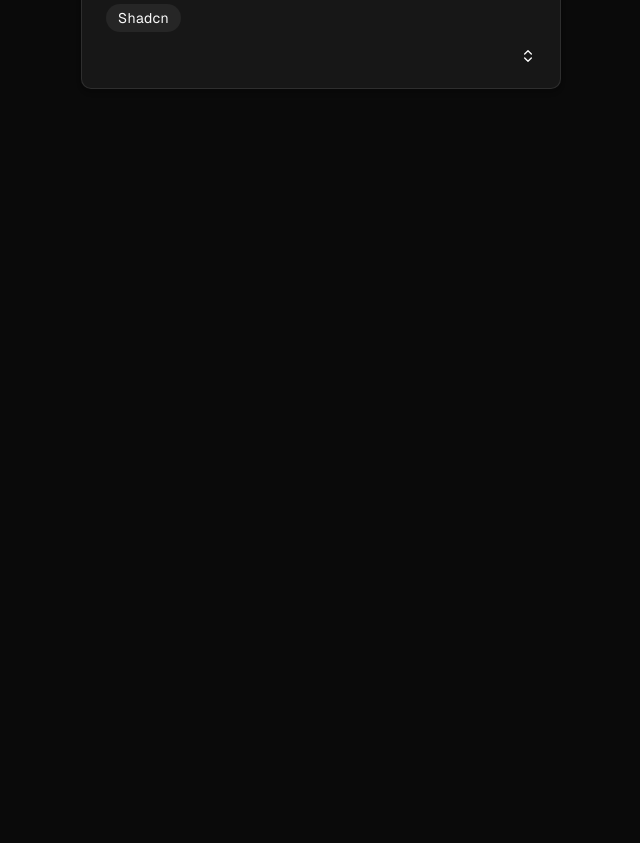
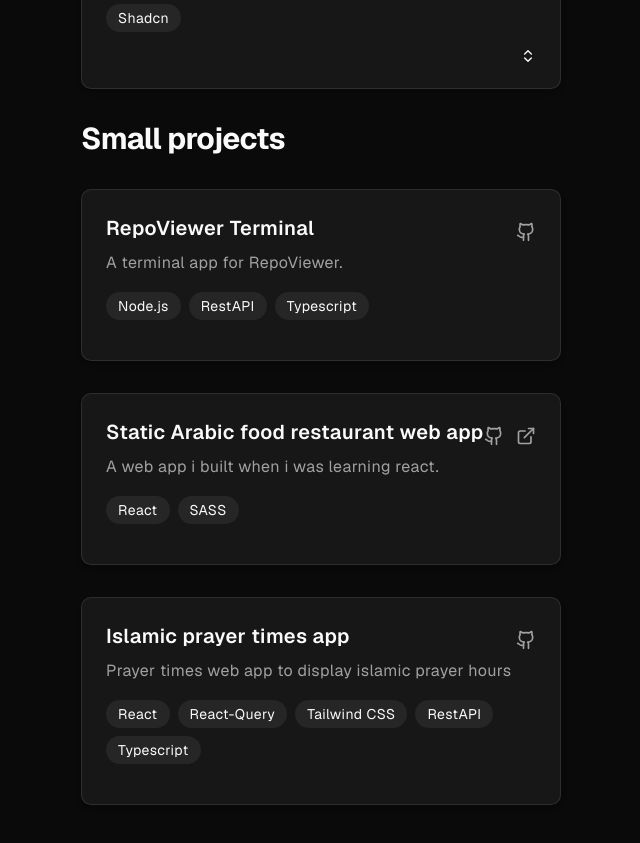
Before and after one commit to phan-forsure/portfolio-v2, a Next.js app: page /projects in a window 1280 px wide. Shown: the part 1840-2683 px from the top of the page, without its empty margins (319-959 px from the left). Before the commit the page ends 2057 px from the top, so only its background shows below. Built offline with nearby package versions, Linux system fonts and the light colour scheme.

Commit message:
edited some UI

```diff
--- a/app/about/tab.tsx
+++ b/app/about/tab.tsx
@@ -10,21 +10,25 @@ export default function Tab() {
     { name: "TypeScript" },
     { name: "CSS/Tailwind" },
     { name: "Node.js" },
+    { name: "Typescript" },
+    { name: "Vite" },
+    { name: "Supabase" },
+    { name: "PostgreSQL" },
   ];
 
   const experiences = [
     {
       title: "Frontend Developer",
+      company: "Workflow app",
+      period: "Nov 2023",
+      description: "Built a notes application by myself. Learned a lot.",
+    },
+    {
+      title: "Fullstack developer",
       company: "Henji",
       period: "Feb 2025",
       description:
         "Built a social media app working on a team of 2 with my friend.",
-    },
-    {
-      title: "Fullstack developer",
-      company: "Workflow",
-      period: "Nov 2023",
-      description: "Built a notes application by myself. Learned a lot",
     },
   ];
 
--- a/app/contact/page.tsx
+++ b/app/contact/page.tsx
@@ -1,30 +1,65 @@
+import { Linkedin, Mail, Twitter } from "lucide-react";
+import NavItem from "../ui/navItem";
+import Reveal from "../ui/reveal";
+
 export default function Contact() {
   return (
+    <Reveal>
       <section className="py-16 px-4 max-w-4xl mx-auto">
         <div className="text-center mb-12">
-        <h1 className="text-4xl font-bold mb-4 ">Get In Touch</h1>
-        <p className="text-lg /70 max-w-2xl mx-auto">
+          <h1 className="text-4xl font-bold mb-4 tracking-[-0.02em]">
+            Get In Touch
+          </h1>
+          <p className="text-lg /70 max-w-2xl mx-auto tracking-[-0.02em]">
             Have a question or want to work together? Feel free to reach out
-          directly via email.
+            directly via any of my socials.
           </p>
+          <div className="flex gap-5 pt-8 mx-auto w-fit">
+            <NavItem
+              target="_blank"
+              href="https://x.com/phan__n"
+              label="Twitter"
+            >
+              <Twitter size={18} />
+            </NavItem>
+
+            <NavItem
+              target="_blank"
+              href="mailto:phantommy38@gmail.com"
+              label="Email"
+            >
+              <Mail size={18} />
+            </NavItem>
+
+            <NavItem
+              target="_blank"
+              href="https://www.linkedin.com/in/abdulrahman-a-12ab482b7/"
+              label="LinkedIn"
+            >
+              <Linkedin size={18} />
+            </NavItem>
+          </div>
         </div>
 
         <div className="bg-accent/5 rounded-lg shadow-lg p-8 text-center">
           <div className="space-y-6">
-          <h2 className="text-2xl font-semibold  mb-4">Ready to connect?</h2>
-          <p className="/70 mb-8">
+            <h2 className="text-2xl font-semibold  mb-4 tracking-[-0.02em]">
+              Ready to connect?
+            </h2>
+            <p className="/70 mb-8 tracking-[-0.02em]">
               I'm always open to discussing new projects, creative ideas, or
               opportunities to be part of your vision.
             </p>
 
             <a
               href="mailto:phantommy38@gmail.com"
-            className="inline-flex items-center justify-center bg-accent hover:bg-accent/90 text-white font-medium py-3 px-8 rounded-md transition duration-300 text-lg"
+              className="inline-flex items-center justify-center bg-accent hover:bg-accent/90 text-white font-medium py-3 px-8 rounded-md transition duration-300 text-lg tracking-[-0.02em]"
             >
               Send Me an Email
             </a>
           </div>
         </div>
       </section>
+    </Reveal>
   );
 }
--- a/app/libs/definitions.ts
+++ b/app/libs/definitions.ts
@@ -2,9 +2,9 @@ type Project = {
   id: number;
   title: string;
   description: string;
-  longDescription: string;
+  longDescription?: string;
   technologies: string[];
-  imageUrl: string;
+  imageUrl?: string;
   githubUrl: string;
   liveUrl?: string;
 };
--- a/app/libs/projectsData.ts
+++ b/app/libs/projectsData.ts
@@ -13,7 +13,7 @@ export const projectsData = [
   },
   {
     id: 2,
-    title: "Note taking app",
+    title: "Workflow",
     description: "A productivity application for managing notes and tasks.",
     longDescription:
       "This task management application helps users organize their work with notes with to-do lists, data tables, dates, and tags. Features include drag-and-drop organization, recurring tasks, and data visualization of productivity metrics.",
--- /dev/null
+++ b/app/libs/smallProjects.ts
@@ -0,0 +1,30 @@
+export const smallProjects = [
+  {
+    id: 1,
+    title: "RepoViewer Terminal",
+    description: "A terminal app for RepoViewer.",
+    technologies: ["Node.js", "RestAPI", "Typescript"],
+    githubUrl: "https://github.com/phan-forsure/repoview-terminal",
+  },
+  {
+    id: 2,
+    title: "Static Arabic food restaurant web app",
+    description: "A web app i built when i was learning react.",
+    technologies: ["React", "SASS"],
+    githubUrl: "https://github.com/phan-forsure/E-commerce-app",
+    liveUrl: "https://alnakheel.netlify.app"
+  },
+  {
+    id: 3,
+    title: "Islamic prayer times app",
+    description: "Prayer times web app to display islamic prayer hours",
+    technologies: [
+      "React",
+      "React-Query",
+      "Tailwind CSS",
+      "RestAPI",
+      "Typescript"
+    ],
+    githubUrl: "https://github.com/phan-forsure/salatuk-prayer-times",
+  },
+];
--- a/app/projects/page.tsx
+++ b/app/projects/page.tsx
@@ -1,13 +1,17 @@
 import Reveal from "../ui/reveal";
 import Project from "../ui/project";
 import { projectsData } from "../libs/projectsData";
+import { smallProjects } from "../libs/smallProjects";
 
 export default function Projects() {
   return (
     <Reveal>
       <section className="py-16 bg-background">
+        <Reveal>
           <div className="container mx-auto px-4">
-          <h2 className="text-5xl font-bold tracking-[-0.02em] max-sm:text-center">My Projects</h2>
+            <h2 className="text-5xl font-bold tracking-[-0.02em] max-sm:text-center">
+              My Projects
+            </h2>
 
             <div className="flex flex-wrap">
               {projectsData.map((project) => (
@@ -15,6 +19,20 @@ export default function Projects() {
               ))}
             </div>
           </div>
+        </Reveal>
+        <Reveal>
+          <div className="container mx-auto px-4">
+            <h2 className="text-3xl font-bold tracking-[-0.02em] max-sm:text-center">
+              Small projects
+            </h2>
+
+            <div>
+              {smallProjects.map((project) => (
+                <Project key={project.id} project={project} />
+              ))}
+            </div>
+          </div>
+        </Reveal>
       </section>
     </Reveal>
   );
--- a/app/ui/details.tsx
+++ b/app/ui/details.tsx
@@ -5,7 +5,7 @@ import {
 } from "@radix-ui/react-collapsible";
 import { ChevronsUpDown } from "lucide-react";
 
-export default function Details({ detail }: { detail: string }) {
+export default function Details({ detail }: { detail: string | undefined }) {
   return (
     <Collapsible>
       <CollapsibleTrigger className="w-full flex justify-end items-center cursor-pointer">
--- a/app/ui/project.tsx
+++ b/app/ui/project.tsx
@@ -7,11 +7,13 @@ export default function Project({ project }: { project: Project }) {
       key={project.id}
       className="bg-card w-full my-8 rounded-lg shadow-md overflow-hidden transition-all duration-300 hover:shadow-xl border border-border"
     >
+      {project.imageUrl && (
         <img
           src={project.imageUrl}
           alt={`${project.title} preview`}
           className="w-full object-cover"
         />
+      )}
       <div className="p-6">
         <div className="flex items-center justify-between">
           <h3 className="text-xl font-semibold mb-2 text-card-foreground">
@@ -54,8 +56,9 @@ export default function Project({ project }: { project: Project }) {
           ))}
         </div>
 
-        <div className="flex items-center justify-between mt-4"></div>
+        {project.longDescription && (
           <Details detail={project.longDescription} />
+        )}
       </div>
     </div>
   );
```
Lines whose indentation alone changed are shown as unchanged.
